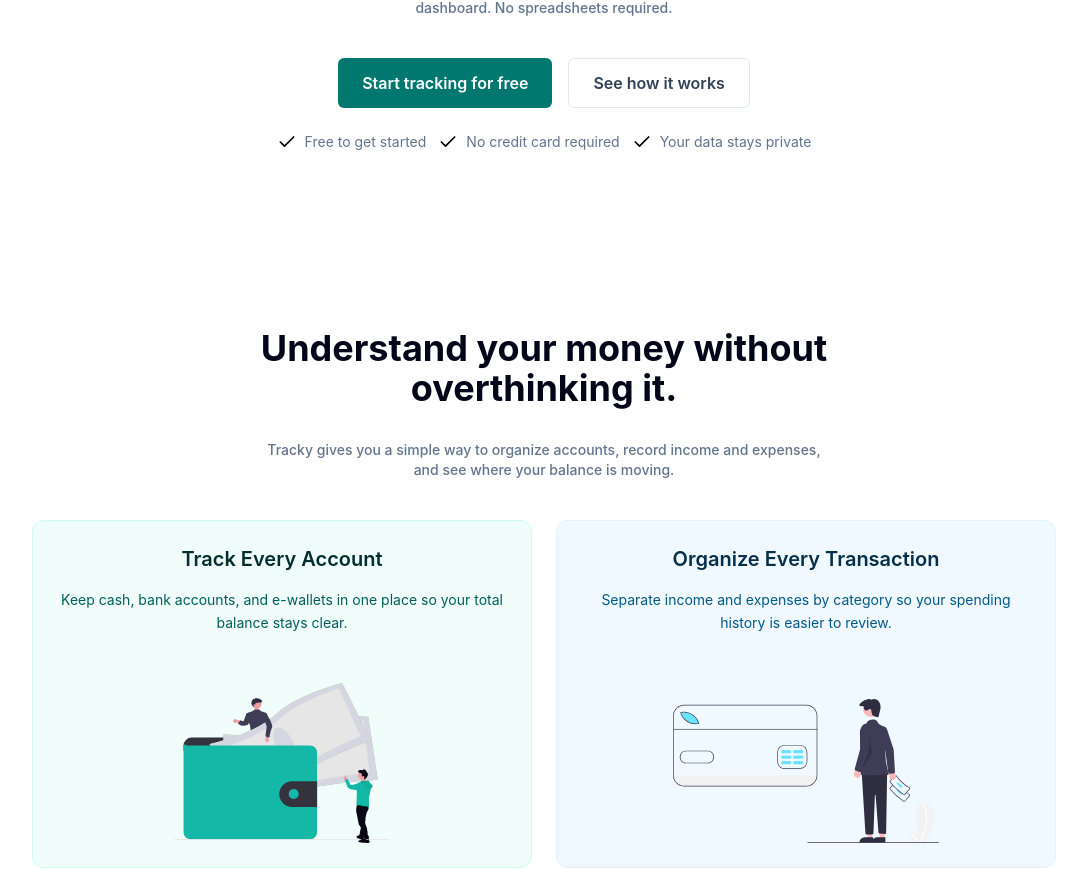
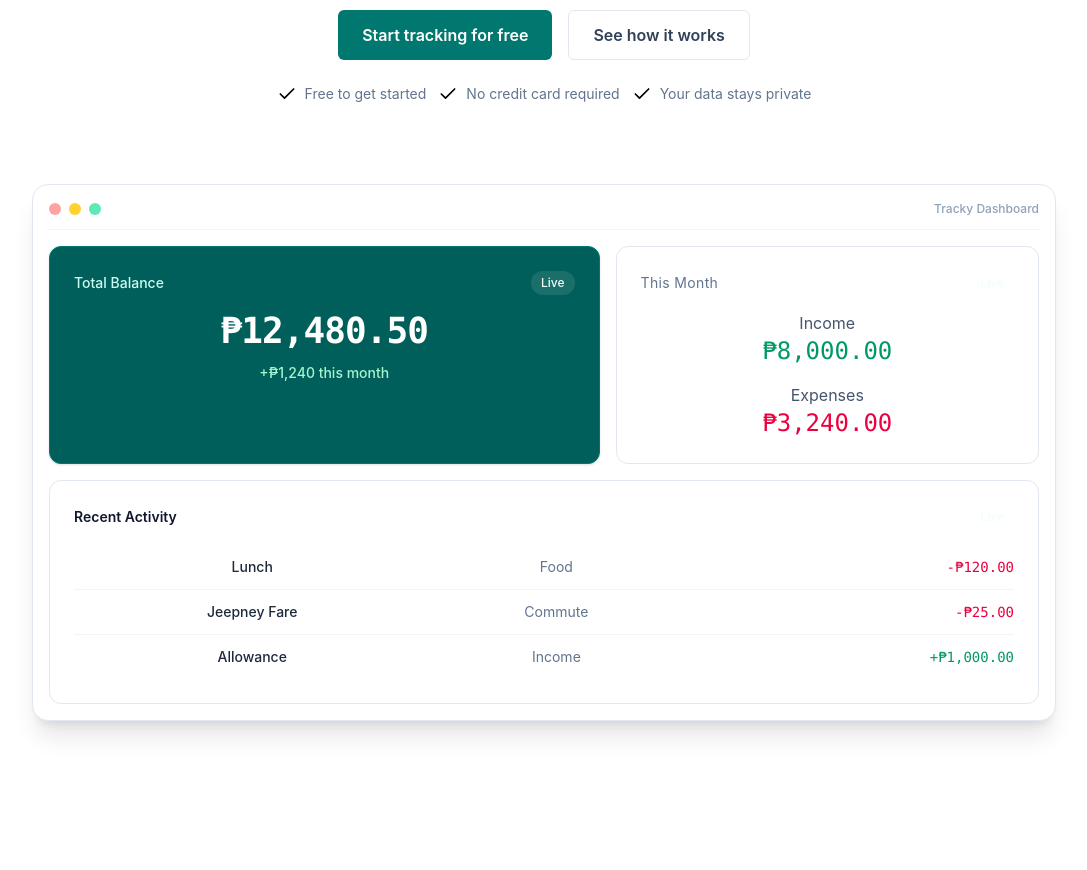
Before and after one commit to nikkoensomo/tracky, a React (Vite) app in the folder client/: page / in a window 1280 px wide. Shown: the part 293-1163 px from the top of the page, without its empty margins (96-1183 px from the left). Built offline with nearby package versions, Linux system fonts and the light colour scheme; no server answers.

Commit message:
feat: added mockup card in landing header

```diff
--- /dev/null
+++ b/client/src/components/cards/landing/MockupCard.tsx
@@ -0,0 +1,125 @@
+const MockupCard = () => {
+    return (
+        <>
+            <div className="mx-auto mt-14 w-full max-w-5xl rounded-2xl border border-slate-200 bg-white p-4 shadow-xl">
+                <div className="mb-4 flex items-center justify-between border-b border-slate-100 pb-3">
+                    <div className="flex gap-2">
+                        <span className="h-3 w-3 rounded-full bg-red-300" />
+                        <span className="h-3 w-3 rounded-full bg-amber-300" />
+                        <span className="h-3 w-3 rounded-full bg-emerald-300" />
+                    </div>
+
+                    <span className="text-xs font-medium text-slate-400">
+                        Tracky Dashboard
+                    </span>
+                </div>
+
+                <div className="grid gap-4 md:grid-cols-[1.3fr_1fr]">
+                    {/* total balance card */}
+                    <div className="rounded-xl border border-teal-700 bg-teal-800 p-6 text-white shadow-sm">
+                        <div className="flex items-center justify-between">
+                            <span className="text-sm font-medium text-teal-100">
+                                Total Balance
+                            </span>
+
+                            <span className="rounded-full bg-white/10 px-2.5 py-1 text-xs font-medium text-teal-50">
+                                Live
+                            </span>
+                        </div>
+
+                        <span className="mt-4 block font-mono text-4xl font-semibold tracking-tight">
+                            ₱12,480.50
+                        </span>
+
+                        <span className="mt-3 block text-sm font-medium text-emerald-200">
+                            +₱1,240 this month
+                        </span>
+                    </div>
+
+                    {/* this month card */}
+                    <div className="rounded-xl bg-white border border-slate-200 p-6">
+                        <div className="flex items-center justify-between">
+                            <span className="text-sm text-slate-500 tracking-wide">This Month</span>
+
+                            <span className="rounded-full bg-white/10 px-2.5 py-1 text-xs font-medium text-teal-50">
+                                Live
+                            </span>
+                        </div>
+
+                        <div className="flex flex-col mt-4 items-center justify-center">
+                            <span className="text-slate-600">
+                                Income
+                            </span>
+
+                            <span className="text-2xl text-emerald-600 font-mono">
+                                ₱8,000.00
+                            </span>
+                        </div>
+
+                        <div className="flex flex-col mt-4 items-center justify-center">
+                            <span className="text-slate-600">
+                                Expenses
+                            </span>
+
+                            <span className="text-2xl text-rose-600 font-mono">
+                                ₱3,240.00
+                            </span>
+                        </div>
+                    </div>
+                </div>
+
+                <div className="bg-white border border-slate-200 rounded-xl flex flex-col p-6 mt-4">
+                    <div className="flex items-center justify-between">
+                        <span className="text-sm text-slate-900 font-semibold">Recent Activity</span>
+
+                        <span className="rounded-full bg-white/10 px-2.5 py-1 text-xs font-medium text-teal-50">
+                            Live
+                        </span>
+                    </div>
+
+                    <table className="w-full text-sm mt-4">
+                        <tbody className="divide-y divide-slate-100">
+                            <tr className="hover:bg-gray-100">
+                                <td className="py-3 font-medium text-slate-800">
+                                    Lunch
+                                </td>
+                                <td className="py-3 text-slate-500">
+                                    Food
+                                </td>
+                                <td className="py-3 text-right font-mono font-medium text-rose-600">
+                                    -₱120.00
+                                </td>
+                            </tr>
+
+                            <tr className="hover:bg-gray-100">
+                                <td className="py-3 font-medium text-slate-800">
+                                    Jeepney Fare
+                                </td>
+                                <td className="py-3 text-slate-500">
+                                    Commute
+                                </td>
+                                <td className="py-3 text-right font-mono font-medium text-rose-600">
+                                    -₱25.00
+                                </td>
+                            </tr>
+
+                            <tr className="hover:bg-gray-100">
+                                <td className="py-3 font-medium text-slate-800">
+                                    Allowance
+                                </td>
+                                <td className="py-3 text-slate-500">
+                                    Income
+                                </td>
+                                <td className="py-3 text-right font-mono font-medium text-emerald-600">
+                                    +₱1,000.00
+                                </td>
+                            </tr>
+                        </tbody>
+                    </table>
+                </div>
+            </div>
+        </>
+    )
+}
+
+export default MockupCard;
--- a/client/src/components/headers/LandingPageHeader.tsx
+++ b/client/src/components/headers/LandingPageHeader.tsx
@@ -1,5 +1,3 @@
-import { NavLink } from "react-router-dom";
-
 import LoginHeaderButton from "../buttons/LoginHeaderButton";
 import SignUpHeaderButton from "../buttons/SignUpHeaderButton";
 
@@ -20,9 +18,7 @@ const LandingPageHeader = ({ onLogin, onRegister }: ModalProps ) => {
 
                         <a href="#about" className="hover:text-slate-900">About Us</a>
 
-                        <NavLink to="/" className="hover:text-slate-900">
-                            Contact Us
-                        </NavLink>
+                        <a href="#contact" className="hover:text-slate-900">Contact Us</a>
                     </nav>
 
                     <div className="flex justify-end gap-3">
--- /dev/null
+++ b/client/src/components/sections/ContactUsSection.tsx
@@ -0,0 +1,15 @@
+const ContactUsSection = () => {
+    return (
+        <>
+            <section id="contact" className="scroll-mt-24 px-6 py-24">
+                <div className="flex items-center text-center">
+                    <div>
+                        <span>hello</span>
+                    </div>
+                </div>
+            </section>
+        </>
+    )
+}
+
+export default ContactUsSection;
--- a/client/src/components/sections/heroes/LandingPageHero.tsx
+++ b/client/src/components/sections/heroes/LandingPageHero.tsx
@@ -1,6 +1,7 @@
 import { Check } from 'lucide-react';
 import CTAButtonOne from "../../buttons/CTAButtonOne";
 import CTAButtonTwo from "../../buttons/CTAButtonTwo";
+import MockupCard from '../../cards/landing/MockupCard';
 
 const LandingPageHero = () => {
     const handleStart = () => {
@@ -14,8 +15,8 @@ const LandingPageHero = () => {
     return (
         <>
             <section id="home" className="flex flex-col gap-6 px-4 py-20 items-center text-center">
-                    <h1 className="text-5xl text-slate-950 font-bold max-w-2xl">
-                        Know where every peso goes - automatically
+                    <h1 className="text-5xl text-slate-950 font-bold max-w-3xl">
+                        Track every peso with less effort
                     </h1>
 
                     <p className="text-sm text-slate-500 font-medium max-w-xl mb-4">
@@ -49,6 +50,7 @@ const LandingPageHero = () => {
                         </div>
                     </div>
 
+                    <MockupCard />
             </section>
         </>
     )
--- a/client/src/pages/LandingPage.tsx
+++ b/client/src/pages/LandingPage.tsx
@@ -5,6 +5,7 @@ import LoginModal from "../components/modals/LoginModal";
 import RegisterModal from "../components/modals/RegisterModal";
 import LandingPageHero from '../components/sections/heroes/LandingPageHero';
 import AboutUsSection from '../components/sections/AboutUsSection';
+import ContactUsSection from '../components/sections/ContactUsSection';
 
 const LandingPage = () => {
     type ModalMode = 'login' | 'register' | null;
@@ -33,6 +34,7 @@ const LandingPage = () => {
             <main>
                 <LandingPageHero />
                 <AboutUsSection />
+                <ContactUsSection />
             </main>
 
             <LoginModal
```
